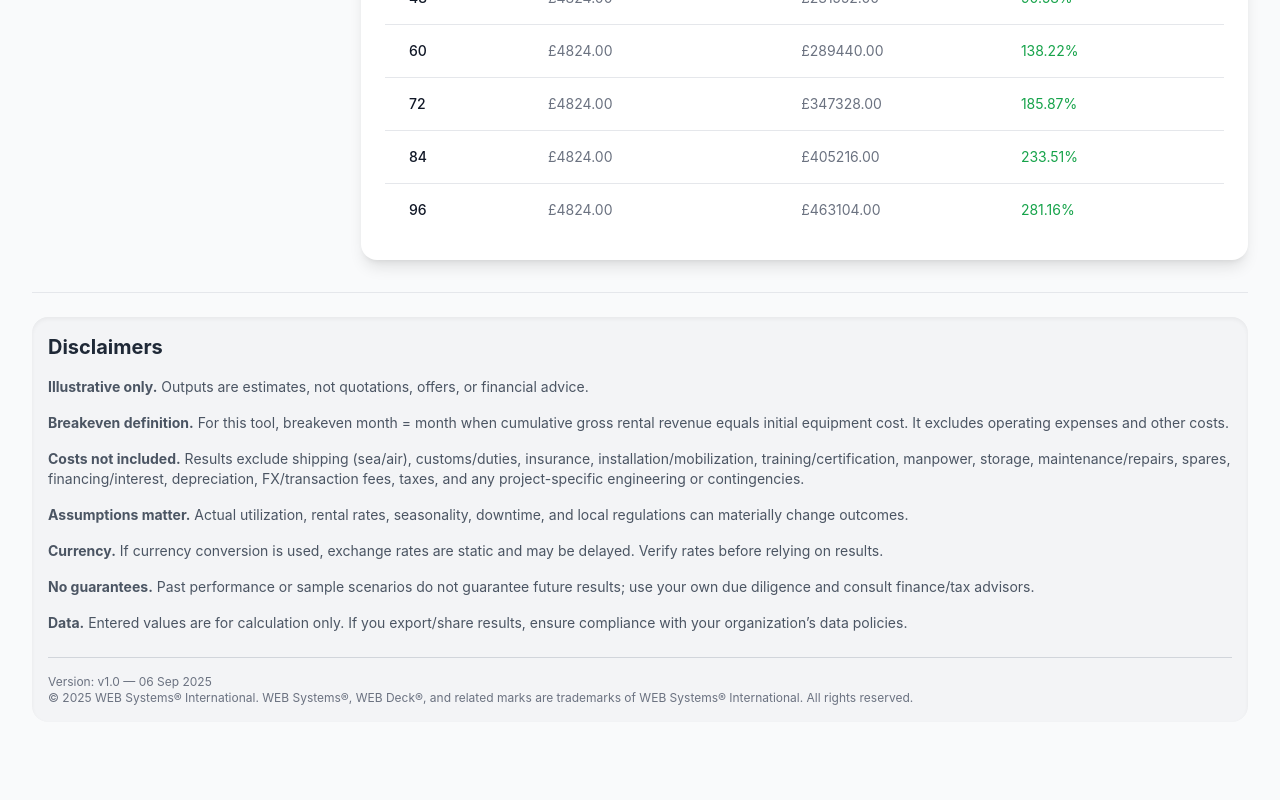
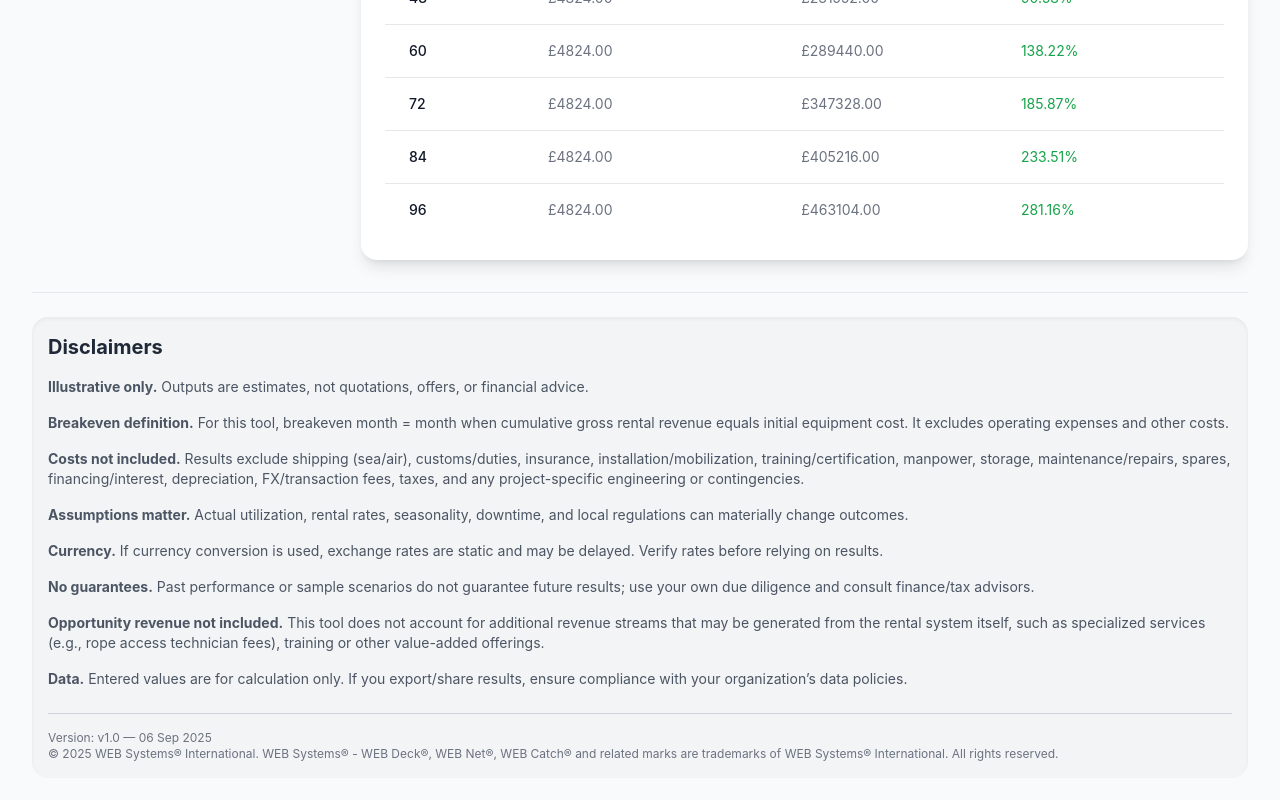
Before and after one commit to HarshxWEB/WEB-Deck-ROI-Calculator, a plain HTML site: page index.html in a window 1280 px wide. Shown: the part 2322-3122 px from the top of the page. Before the commit the page ends 3076 px from the top, so only its background shows below. Drawn offline with nearby package versions, Linux system fonts and the light colour scheme.

Commit message:
index.html

```diff
--- a/index.html
+++ b/index.html
@@ -193,11 +193,12 @@
                     <p><span class="font-bold">Assumptions matter.</span> Actual utilization, rental rates, seasonality, downtime, and local regulations can materially change outcomes.</p>
                     <p><span class="font-bold">Currency.</span> If currency conversion is used, exchange rates are static and may be delayed. Verify rates before relying on results.</p>
                     <p><span class="font-bold">No guarantees.</span> Past performance or sample scenarios do not guarantee future results; use your own due diligence and consult finance/tax advisors.</p>
+                    <p><span class="font-bold">Opportunity revenue not included.</span> This tool does not account for additional revenue streams that may be generated from the rental system itself, such as specialized services (e.g., rope access technician fees), training or other value-added offerings.</p>
                     <p><span class="font-bold">Data.</span> Entered values are for calculation only. If you export/share results, ensure compliance with your organization’s data policies.</p>
                 </div>
                 <div class="text-xs text-gray-500 mt-6 pt-4 border-t border-gray-300">
                     <p>Version: v1.0 — 06 Sep 2025</p>
-                    <p>© 2025 WEB Systems® International. WEB Systems®, WEB Deck®, and related marks are trademarks of WEB Systems® International. All rights reserved.</p>
+                    <p>© 2025 WEB Systems® International. WEB Systems® - WEB Deck®, WEB Net®, WEB Catch® and related marks are trademarks of WEB Systems® International. All rights reserved.</p>
                 </div>
             </div>
         </footer>
```
